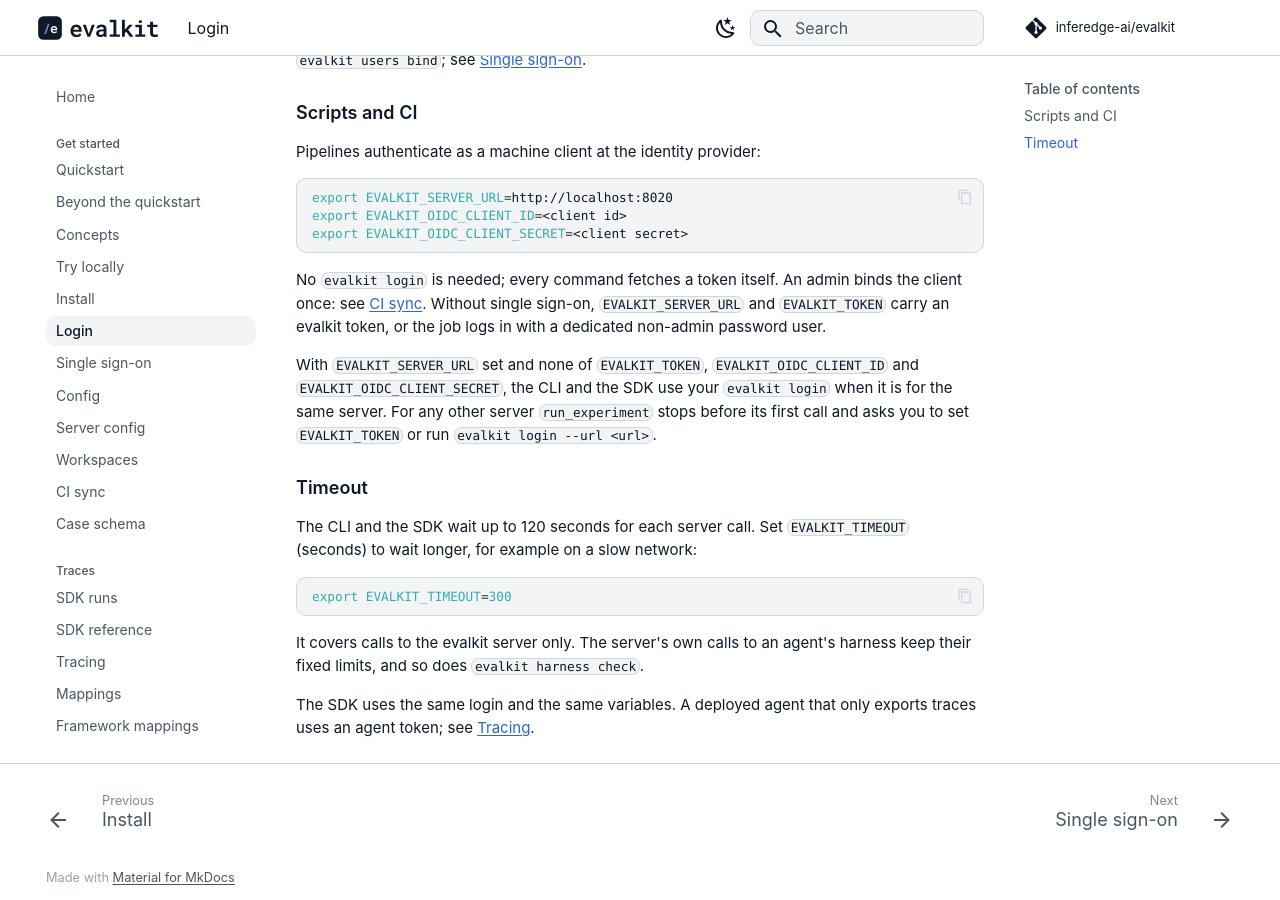
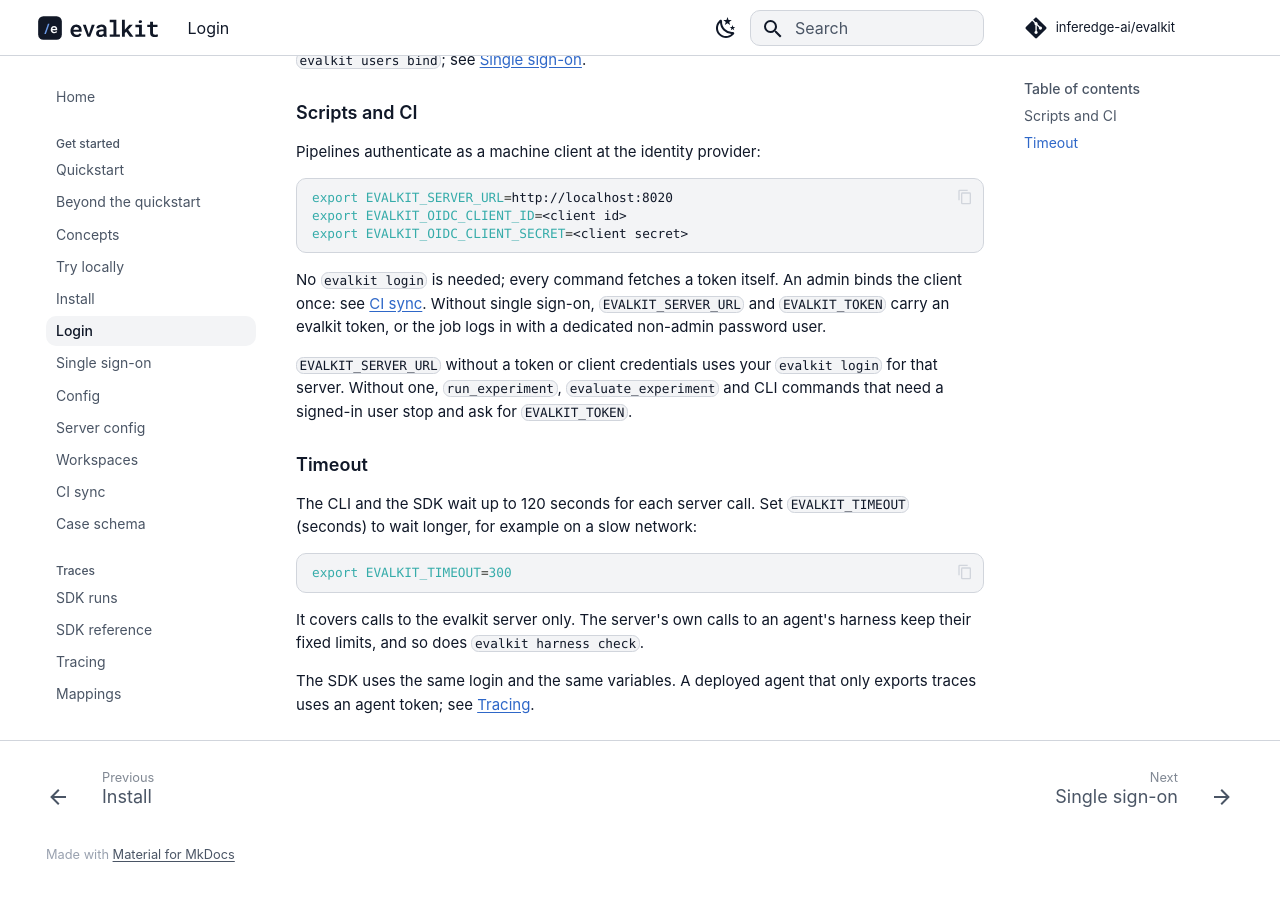
Before and after one commit to inferedge-ai/evalkit, an MkDocs documentation site: the page built from docs/user/login.md, in a window 1280 px wide and 900 px high, scrolled down 815 px. Built offline with MkDocs 1.6.1 and Material for MkDocs 9.7.7, drawn with Linux system fonts in a browser that asks for light colours; comment, search, counter and statistics services are not loaded; the version menu is left out; after the commit the page ends 1692 px from its top, so only the background shows below that.

Commit message:
Address review: CLI check, stored-login message, evaluate test, shorter docs
Co-Authored-By: Claude Opus 5.5 (1M context) <noreply@anthropic.com>
Claude-Session: https://claude.ai/code/session_01BJVQnVWnpqTPkBkB4kLgaX

```diff
--- a/docs/user/login.md
+++ b/docs/user/login.md
@@ -57,11 +57,10 @@ binds the client once: see [CI sync](ci-sync.md). Without single sign-on,
 `EVALKIT_SERVER_URL` and `EVALKIT_TOKEN` carry an evalkit token, or the job
 logs in with a dedicated non-admin password user.
 
-With `EVALKIT_SERVER_URL` set and none of `EVALKIT_TOKEN`,
-`EVALKIT_OIDC_CLIENT_ID` and `EVALKIT_OIDC_CLIENT_SECRET`, the CLI and the SDK
-use your `evalkit login` when it is for the same server. For any other server
-`run_experiment` stops before its first call and asks you to set
-`EVALKIT_TOKEN` or run `evalkit login --url <url>`.
+`EVALKIT_SERVER_URL` without a token or client credentials uses your
+`evalkit login` for that server. Without one, `run_experiment`,
+`evaluate_experiment` and CLI commands that need a signed-in user stop and
+ask for `EVALKIT_TOKEN`.
 
 ## Timeout
 
```
Also changed, not shown: CHANGELOG.md (+3 -3 lines), 5 other files.
